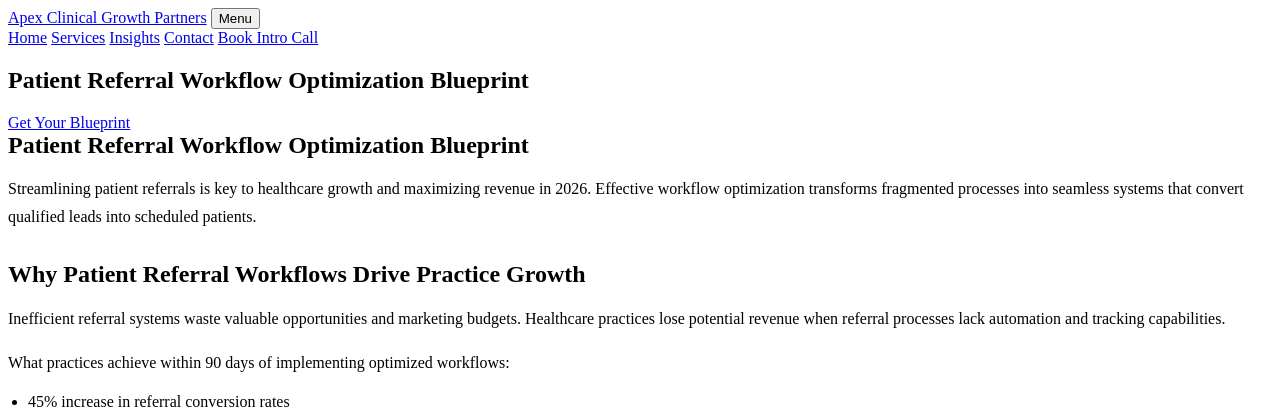
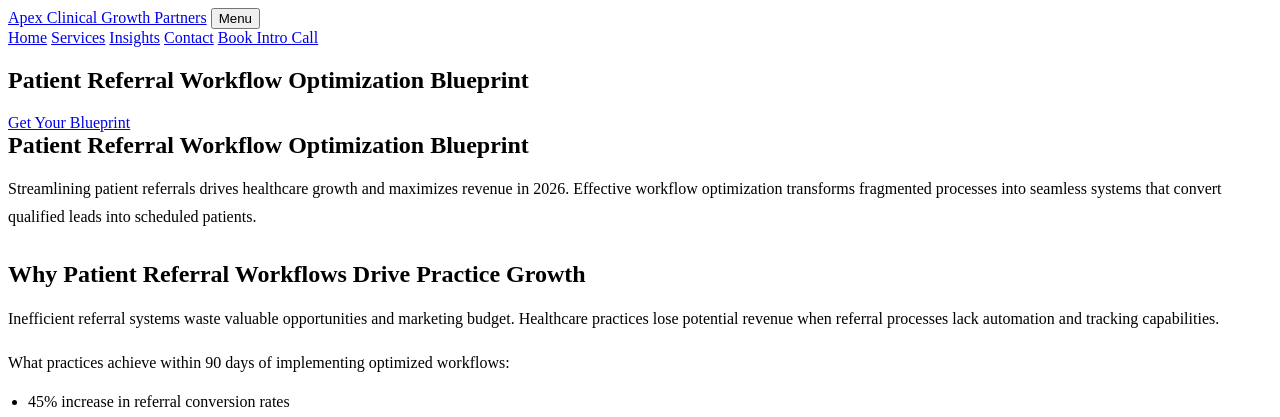
Before and after one commit to prjctlphbt/orbitr-canary-angular-20260228, a Jekyll site: the page patient-referral-workflow-blueprint.html, which Jekyll copies as it is, in a window 1280 px wide. Shown: the top 417 px of the page. Built offline with Jekyll 4.4.1, drawn with Linux system fonts in a browser that asks for light colours.

Commit message:
Rollback: Revert changes to patient-referral-workflow-blueprint.html

```diff
--- a/patient-referral-workflow-blueprint.html
+++ b/patient-referral-workflow-blueprint.html
@@ -4,9 +4,10 @@
 <head>
 <meta charset="utf-8"/>
 <meta content="width=device-width, initial-scale=1.0" name="viewport"/>
-<meta content="Enhance your patient referral workflow with Apex Clinical Growth Partners. Streamline processes, minimize delays, and increase referral volume by 40% in 2026. Obtain your blueprint today." name="description"/>
+<meta content="Optimize your patient referral workflow with Apex Clinical Growth Partners. Streamline processes, reduce delays, and boost referral volume by 40% in 2026. Get your blueprint today." name="description"/>
 <title>Patient Referral Workflow Optimization Blueprint | 2026 Guide</title>
 <style>
+
 
 /* Minimal functional styles (accordion, forms only) */
 
@@ -48,7 +49,7 @@
  box-sizing: border-box;
 }
 
-</style>
+ </style>
 <style id="orbitr-generated-content-style">
 .orbitr-generated-content > * {
  margin: 0;
@@ -83,8 +84,7 @@
 .orbitr-generated-content li {
  line-height: 1.65;
 }
-</style>
-</head>
+</style></head>
 <body>
 <header>
 <div class="container navbar">
@@ -109,9 +109,9 @@
 <section class="landing-content">
 <div class="container orbitr-generated-content">
 <h1>Patient Referral Workflow Optimization Blueprint</h1>
-<p>Streamlining patient referrals is key to healthcare growth and maximizing revenue in 2026. Effective workflow optimization transforms fragmented processes into seamless systems that convert qualified leads into scheduled patients.</p>
+<p>Streamlining patient referrals drives healthcare growth and maximizes revenue in 2026. Effective workflow optimization transforms fragmented processes into seamless systems that convert qualified leads into scheduled patients.</p>
 <h2>Why Patient Referral Workflows Drive Practice Growth</h2>
-<p>Inefficient referral systems waste valuable opportunities and marketing budgets. Healthcare practices lose potential revenue when referral processes lack automation and tracking capabilities.</p>
+<p>Inefficient referral systems waste valuable opportunities and marketing budget. Healthcare practices lose potential revenue when referral processes lack automation and tracking capabilities.</p>
 <p>What practices achieve within 90 days of implementing optimized workflows:</p>
 <ul>
 <li>45% increase in referral conversion rates</li>
@@ -179,14 +179,14 @@
 <div class="container small-note">Framework canary fixture for Orbitr approval testing.</div>
 </footer>
 <script>
-// FAQ accordion functionality
-document.querySelectorAll('.faq-question').forEach(button => {
+ // FAQ accordion functionality
+ document.querySelectorAll('.faq-question').forEach(button => {
  button.addEventListener('click', () => {
  const expanded = button.getAttribute('aria-expanded') === 'true';
  button.setAttribute('aria-expanded', !expanded);
  button.parentElement.classList.toggle('active');
  });
-});
-</script>
+ });
+ </script>
 </body>
 </html>
```
